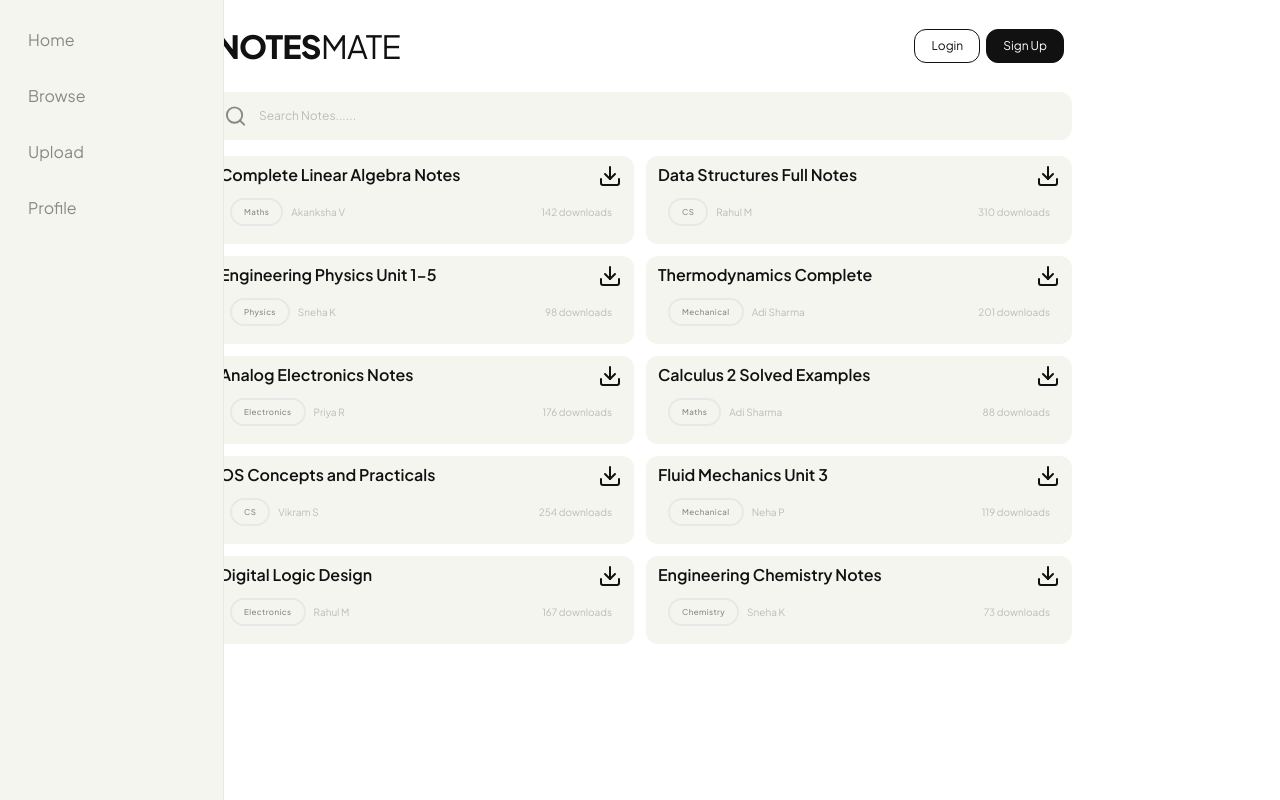
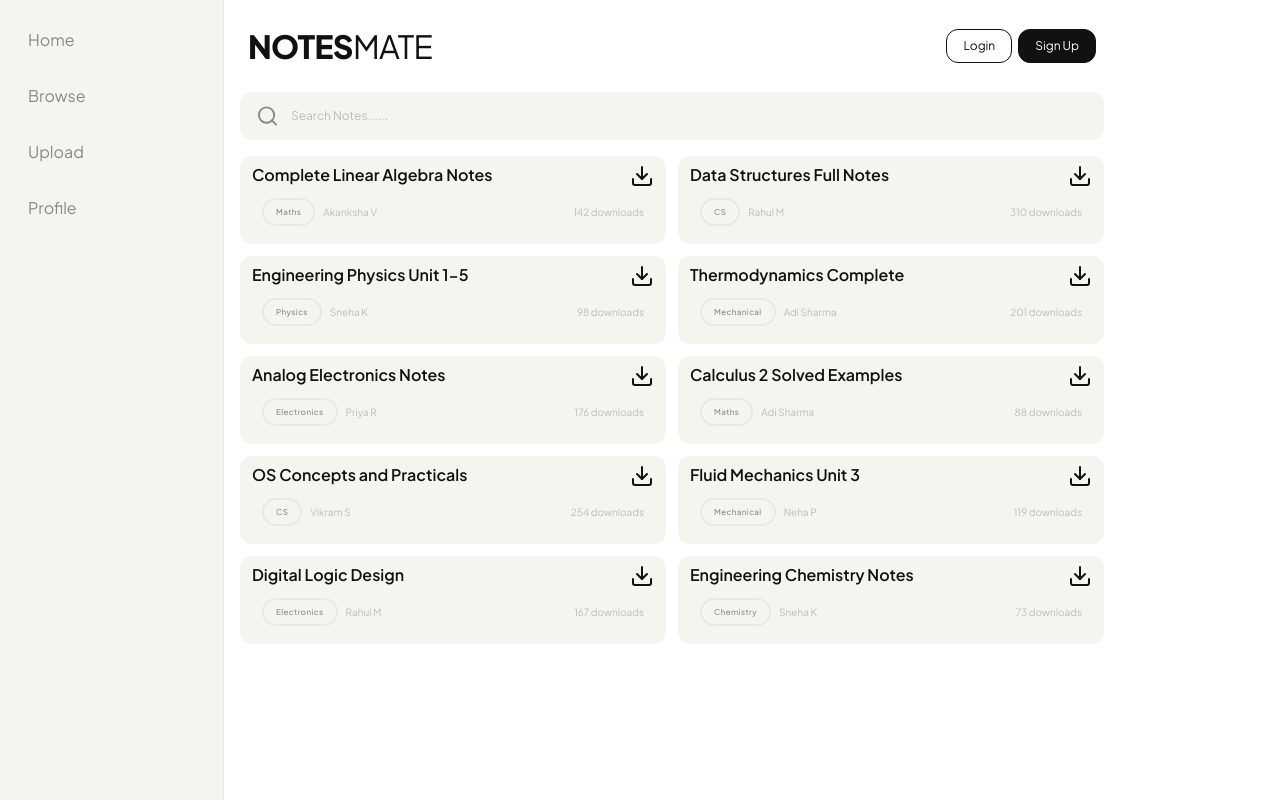
Before and after one commit to ig-aditya-101/NotesMate, a React (Vite) app in the folder client/: page / in a window 1280 px wide. Built offline with nearby package versions, Linux system fonts and the light colour scheme.

Commit message:
feat: initialize application routing, server environment variables, and project task roadmap

```diff
--- a/client/src/App.jsx
+++ b/client/src/App.jsx
@@ -14,7 +14,7 @@
   return (
     <>
       <BrowserRouter>
-        <div className="max-w-4xl mx-auto ">
+        <div className="max-w-4xl mx-auto md:ml-56">
           <Routes>
             <Route element={<ProtectedRoute />}>
               <Route path="/dashboard" element={<Dashboard />} />
```
Also changed, not shown: 2 other files (tests, documents, lock files or other folders).
